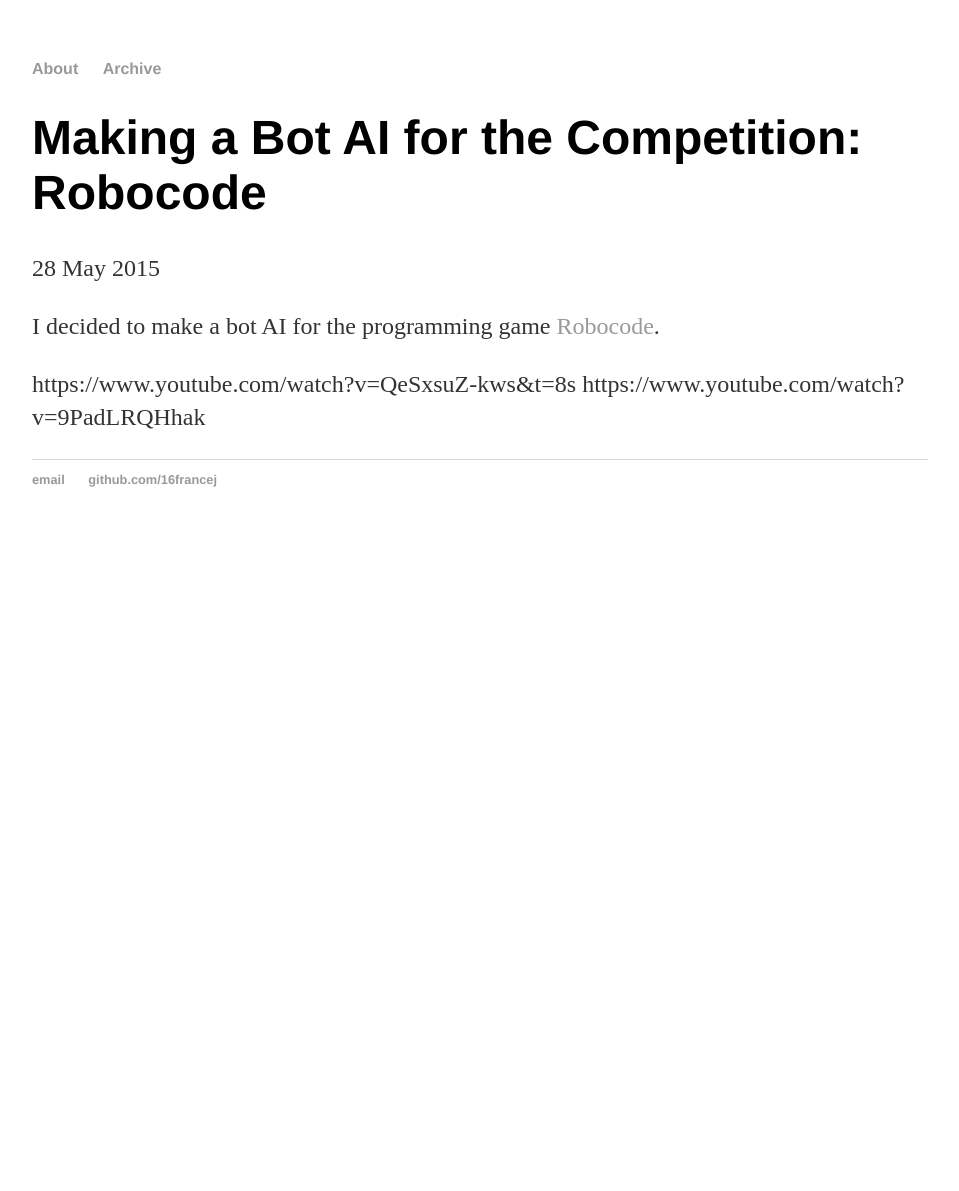
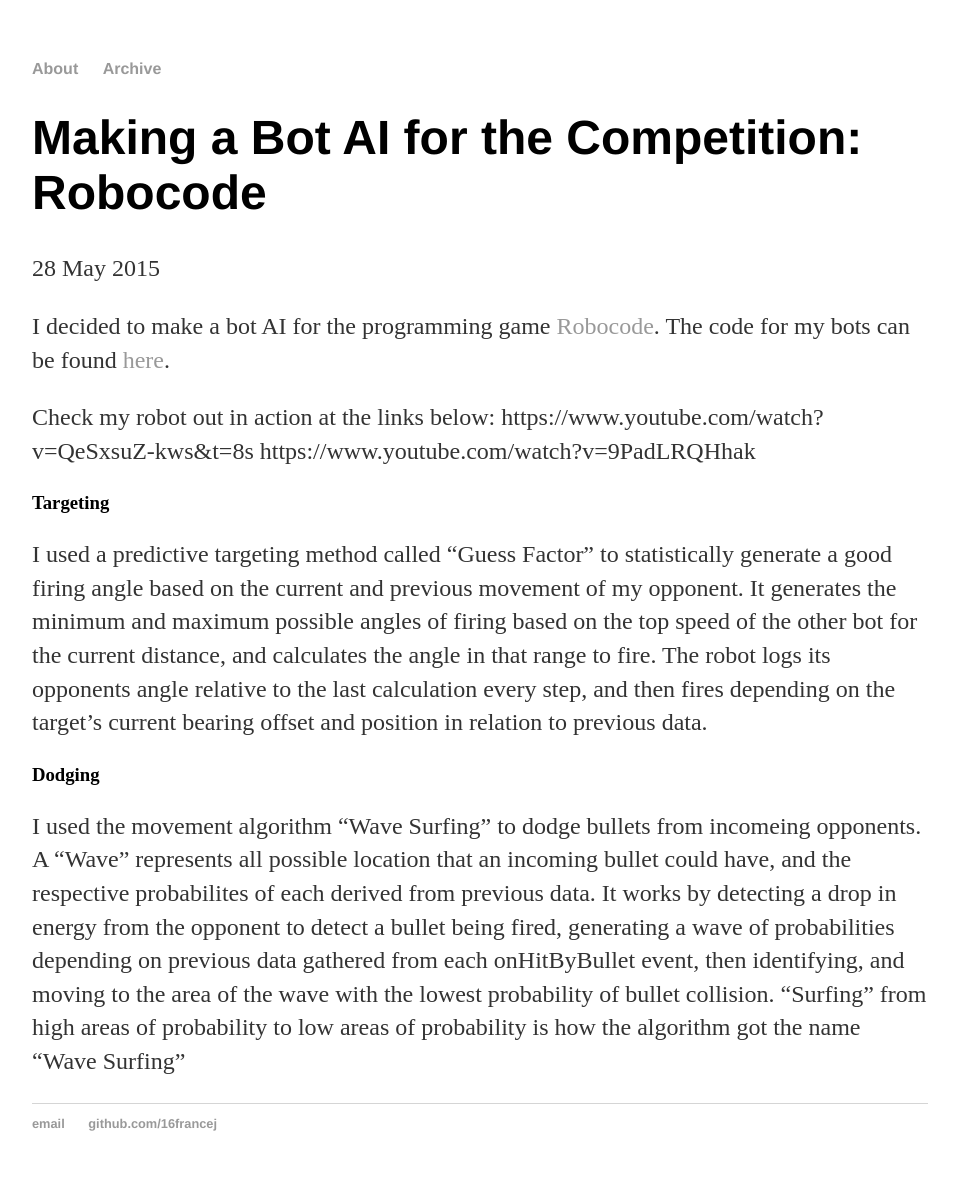
Before and after one commit to 16francej/16francej.github.io, a Jekyll site: the page built from _posts/2015-5-28-Robocode-Bot-AI.md, in a window 1280 px wide. Shown: the whole page, without its empty margins (160-1119 px from the left). Built offline with Jekyll 4.4.1, drawn with Linux system fonts in a browser that asks for light colours; before the commit the page ends 900 px from its top, so only the background shows below that.

Commit message:
Update 2015-5-28-Robocode-Bot-AI.md

```diff
--- a/_posts/2015-5-28-Robocode-Bot-AI.md
+++ b/_posts/2015-5-28-Robocode-Bot-AI.md
@@ -4,7 +4,14 @@
 date: 2015-5-28
 ---
 
-I decided to make a bot AI for the programming game [Robocode](http://robowiki.net/wiki/Main_Page).
+I decided to make a bot AI for the programming game [Robocode](http://robowiki.net/wiki/Main_Page). The code for my bots can be found [here](https://github.com/16francej/My-first-bot/tree/master/src).
 
+Check my robot out in action at the links below:
 https://www.youtube.com/watch?v=QeSxsuZ-kws&t=8s
 https://www.youtube.com/watch?v=9PadLRQHhak
+
+### Targeting
+I used a predictive targeting method called "Guess Factor" to statistically generate a good firing angle based on the current and previous movement of my opponent. It generates the minimum and maximum possible angles of firing based on the top speed of the other bot for the current distance, and calculates the angle in that range to fire. The robot logs its opponents angle relative to the last calculation every step, and then fires depending on the target's current bearing offset and position in relation to previous data.
+
+### Dodging
+I used the movement algorithm "Wave Surfing" to dodge bullets from incomeing opponents. A "Wave" represents all possible location that an incoming bullet could have, and the respective probabilites of each derived from previous data. It works by detecting a drop in energy from the opponent to detect a bullet being fired, generating a wave of probabilities depending on previous data gathered from each onHitByBullet event, then identifying, and moving to the area of the wave with the lowest probability of bullet collision. "Surfing" from high areas of probability to low areas of probability is how the algorithm got the name "Wave Surfing"
```
